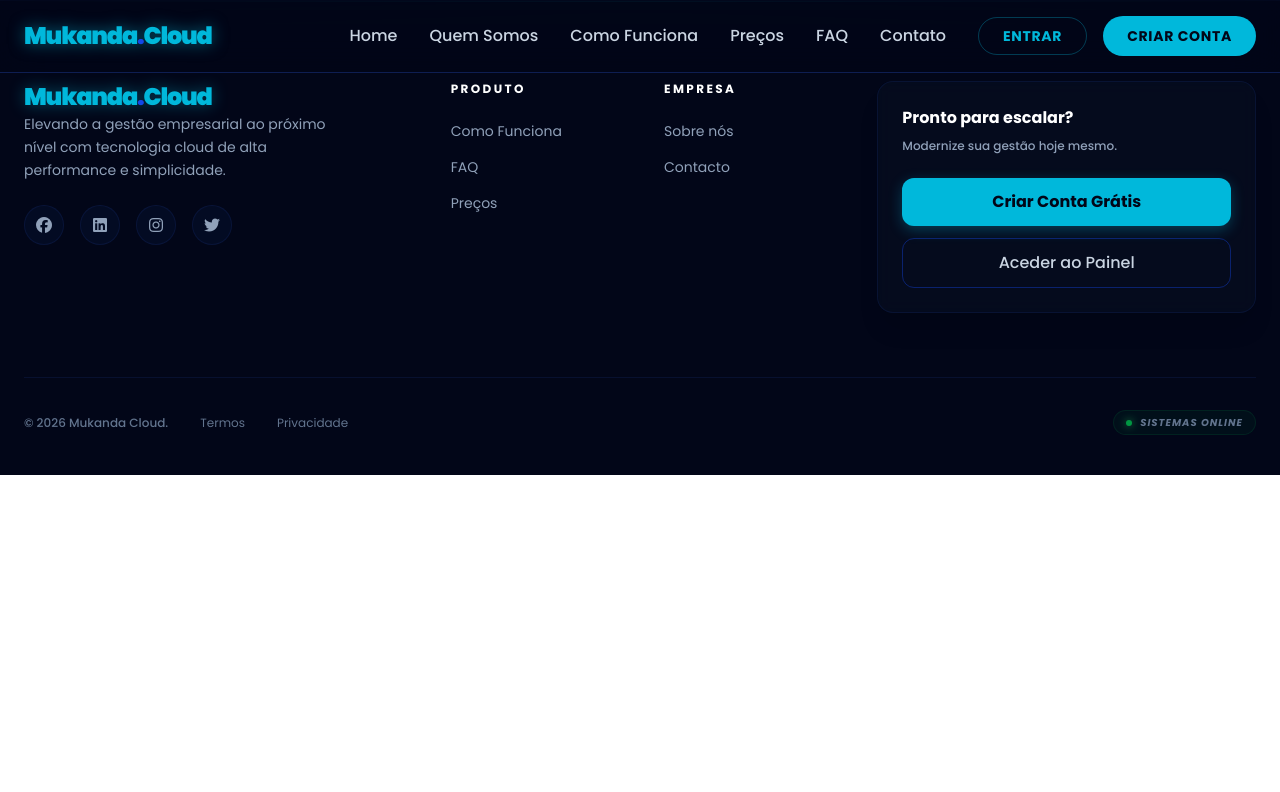
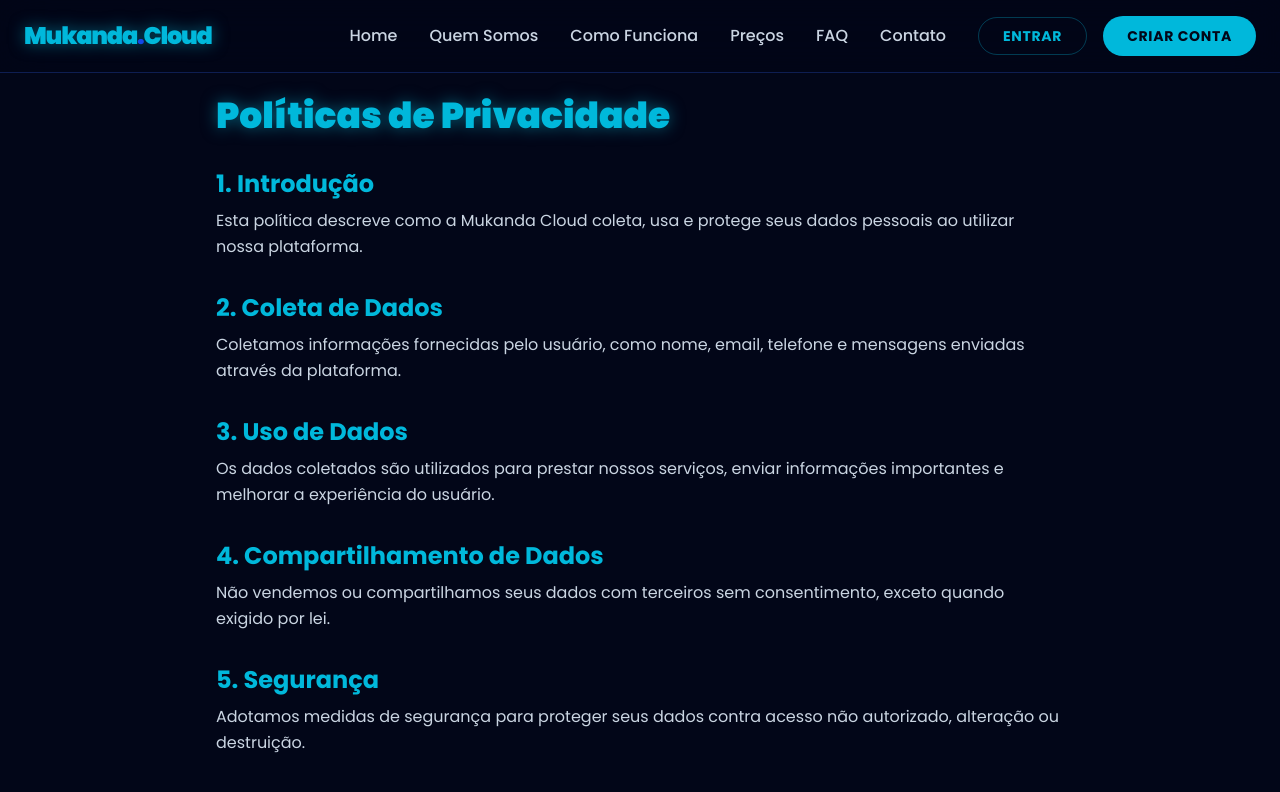
Before and after one commit to nsimba-afonso-nwayami/mukanda-cloud, a React (Vite) app: page /politica-privacidade in a window 1280 px wide. Shown: the top 792 px of the page. Built offline with nearby package versions, Linux system fonts and the light colour scheme.

Commit message:
Página de privacidade feita

```diff
--- a/src/pages/site/PoliticaPrivacidade.jsx
+++ b/src/pages/site/PoliticaPrivacidade.jsx
@@ -5,6 +5,59 @@ export default function PoliticaPrivacidade() {
     <>
       <title>Políticas de Privacidade | Mukanda Cloud</title>
 
+      <section className="bg-slate-950 min-h-screen py-24">
+        <div className="max-w-4xl mx-auto px-6 text-slate-300">
+
+          {/* Título */}
+          <h1 className="text-3xl md:text-4xl font-black text-cyan-500 mb-8 drop-shadow-[0_0_8px_rgba(6,182,212,0.5)]">
+            Políticas de Privacidade
+          </h1>
+
+          {/* Seções */}
+          <section className="mb-8">
+            <h2 className="text-2xl font-bold text-cyan-500 mb-2">1. Introdução</h2>
+            <p className="leading-relaxed">
+              Esta política descreve como a Mukanda Cloud coleta, usa e protege seus dados pessoais ao utilizar nossa plataforma.
+            </p>
+          </section>
+
+          <section className="mb-8">
+            <h2 className="text-2xl font-bold text-cyan-500 mb-2">2. Coleta de Dados</h2>
+            <p className="leading-relaxed">
+              Coletamos informações fornecidas pelo usuário, como nome, email, telefone e mensagens enviadas através da plataforma.
+            </p>
+          </section>
+
+          <section className="mb-8">
+            <h2 className="text-2xl font-bold text-cyan-500 mb-2">3. Uso de Dados</h2>
+            <p className="leading-relaxed">
+              Os dados coletados são utilizados para prestar nossos serviços, enviar informações importantes e melhorar a experiência do usuário.
+            </p>
+          </section>
+
+          <section className="mb-8">
+            <h2 className="text-2xl font-bold text-cyan-500 mb-2">4. Compartilhamento de Dados</h2>
+            <p className="leading-relaxed">
+              Não vendemos ou compartilhamos seus dados com terceiros sem consentimento, exceto quando exigido por lei.
+            </p>
+          </section>
+
+          <section className="mb-8">
+            <h2 className="text-2xl font-bold text-cyan-500 mb-2">5. Segurança</h2>
+            <p className="leading-relaxed">
+              Adotamos medidas de segurança para proteger seus dados contra acesso não autorizado, alteração ou destruição.
+            </p>
+          </section>
+
+          <section className="mb-8">
+            <h2 className="text-2xl font-bold text-cyan-500 mb-2">6. Contato</h2>
+            <p className="leading-relaxed">
+              Em caso de dúvidas sobre nossa política de privacidade, entre em contato através da nossa <Link to="/#contato" className="text-cyan-500 hover:text-cyan-300">página de contato</Link>.
+            </p>
+          </section>
+
+        </div>
+      </section>
     </>
   );
 }
```
